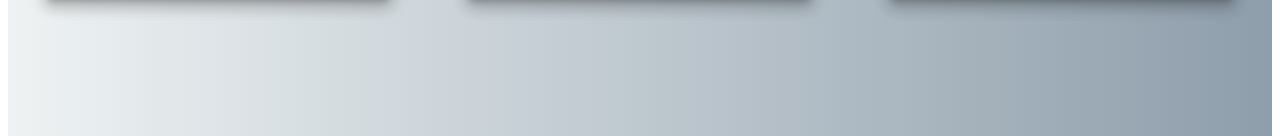
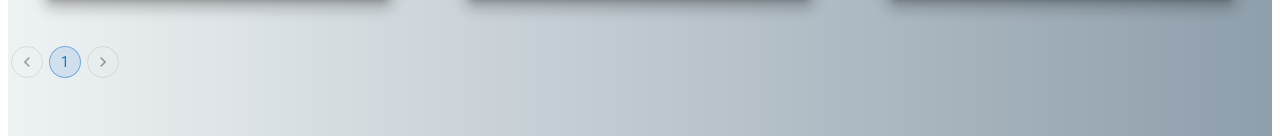
Before and after one commit to ShujaatAzim/Portfolio, a React (Create React App) app: page /projects in a window 1280 px wide. Shown: the part 594-730 px from the top of the page. Built offline with nearby package versions, Linux system fonts and the light colour scheme.

Commit message:
Added new material library, will be changing over soon.

```diff
--- a/package.json
+++ b/package.json
@@ -3,8 +3,13 @@
   "version": "0.1.0",
   "private": true,
   "dependencies": {
+    "@emotion/react": "^11.4.1",
+    "@emotion/styled": "^11.3.0",
     "@material-ui/core": "^4.11.3",
     "@material-ui/icons": "^4.11.2",
+    "@mui/icons-material": "^5.0.1",
+    "@mui/material": "^5.0.2",
+    "@mui/styles": "^5.0.1",
     "@testing-library/jest-dom": "^5.11.4",
     "@testing-library/react": "^11.1.0",
     "@testing-library/user-event": "^12.1.10",
--- a/src/Pages/Projects.js
+++ b/src/Pages/Projects.js
@@ -2,6 +2,7 @@ import React, { useState } from 'react';
 import ProjectsTabBar from '../Components/ProjectsTabBar';
 import ProjectCard from '../Components/ProjectCard';
 import { Grid } from '@material-ui/core';
+import { Pagination, Stack } from '@mui/material';
 import { projectsData } from '../Supplemental/ProjectsData';
 
 const Projects = () => {
@@ -25,6 +26,11 @@ const Projects = () => {
             )})}
         </Grid>
       </div>
+      <div>
+        <Stack spacing={2}>
+          <Pagination count={1} variant="outlined" color="primary" />
+        </Stack>
+      </div>
     </div>
   );
 }
```
Also changed, not shown: 1 other file (tests, documents, lock files or other folders).
